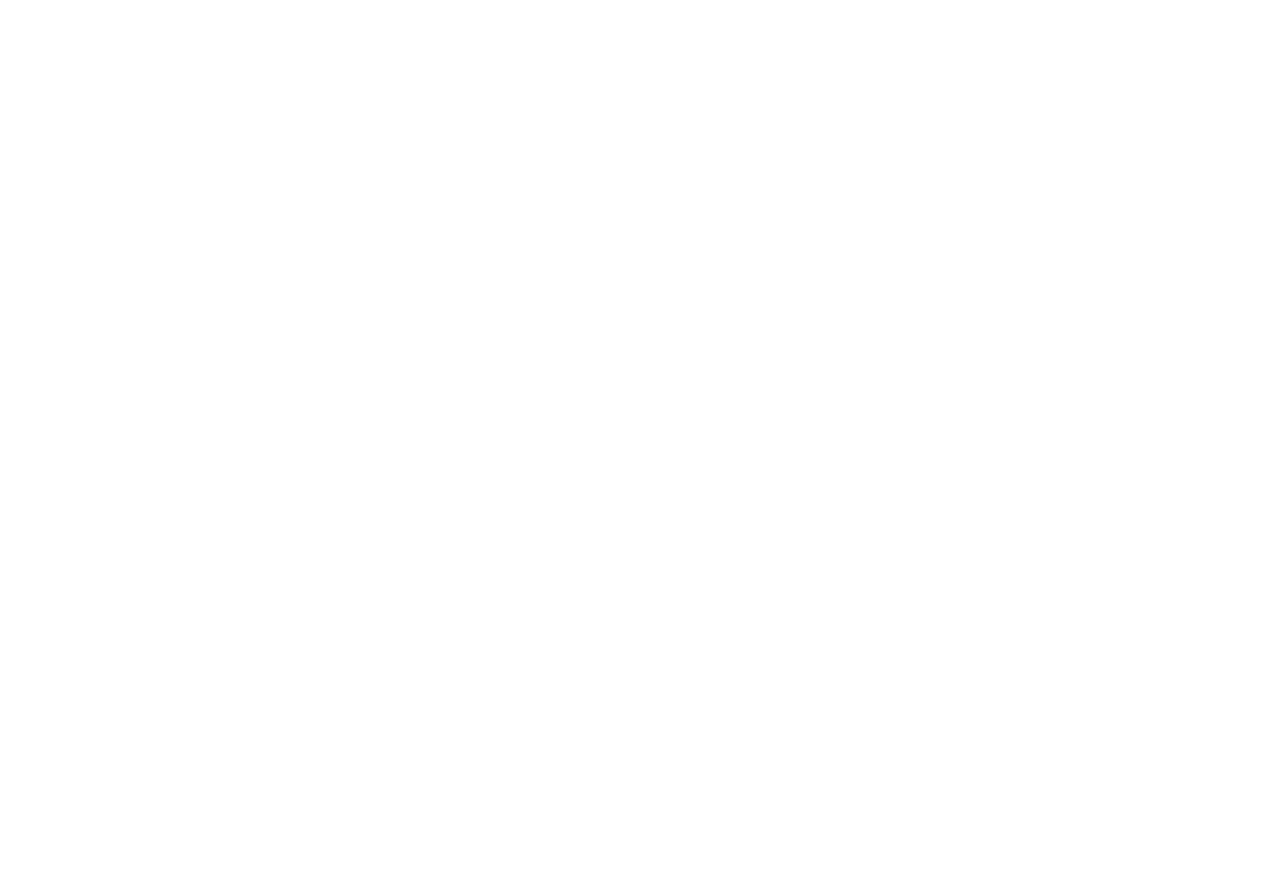
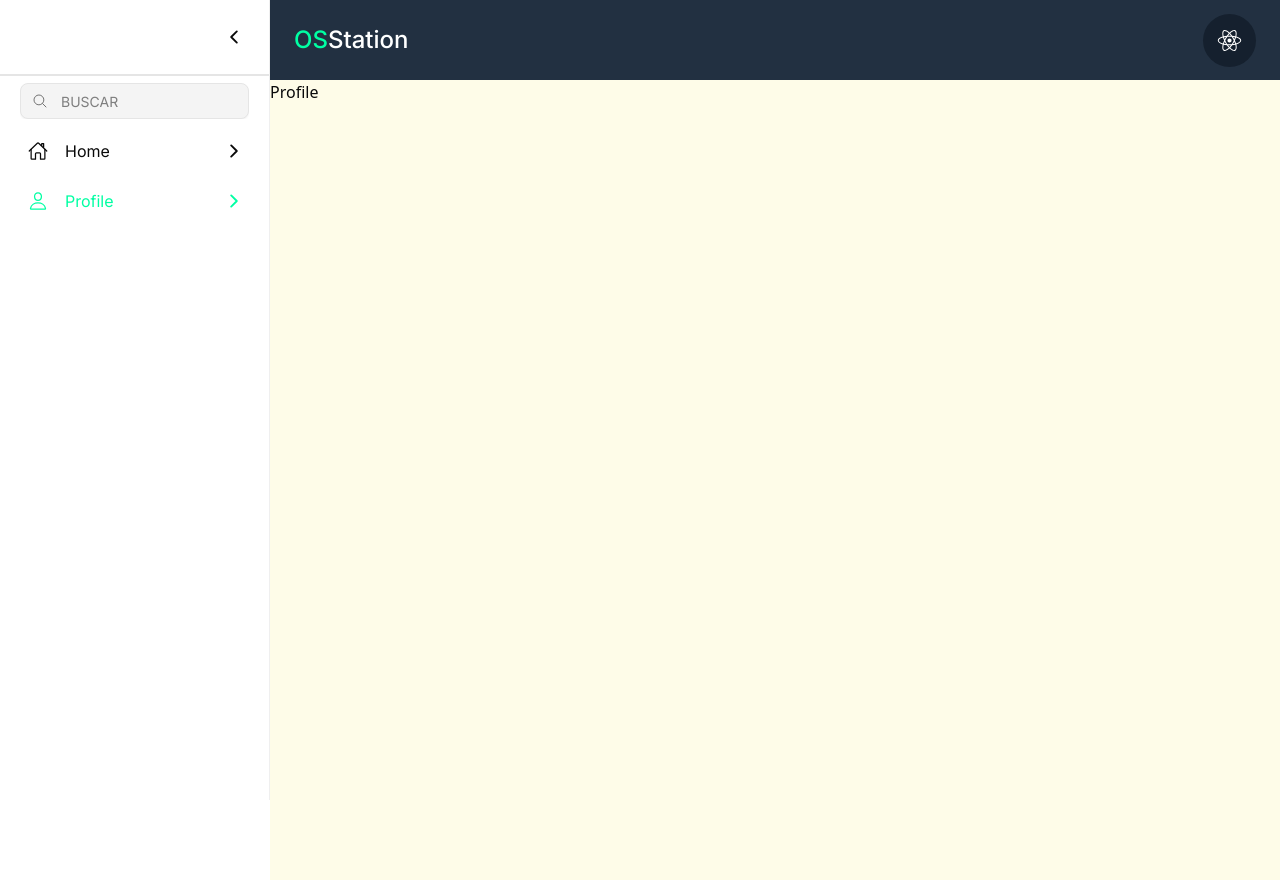
Before and after one commit to anna-paula-dante/OSStation-Frontend, a React (Vite) app: page /profile in a window 1280 px wide. Before the commit this address had no page. Before the commit the page ends 800 px from the top, so only its background shows below. Built offline with nearby package versions, Linux system fonts and the light colour scheme.

Commit message:
Feat: add profile page, layout  with header menu  - component searchInput

```diff
--- /dev/null
+++ b/src/components/SidebarComponent.tsx
@@ -0,0 +1,81 @@
+import { NavLink, useLocation } from "react-router";
+import { Sidebar, Menu, MenuItem } from "react-pro-sidebar";
+import {
+  IoChevronBack,
+  IoChevronForward,
+  IoHomeOutline,
+  IoPersonOutline,
+} from "react-icons/io5";
+import SearchInput from "./searchInput";
+
+type SidebarProps = {
+  collapsed: boolean;
+  toggled: boolean;
+  handleToggleSidebar: () => void;
+  handleCollapsedChange: () => void;
+};
+
+const SidebarComponent: React.FC<SidebarProps> = ({
+  collapsed,
+  handleToggleSidebar,
+  handleCollapsedChange,
+  toggled,
+}) => {
+  const location = useLocation();
+
+  return (
+    <Sidebar
+      collapsed={collapsed}
+      onToggle={handleToggleSidebar}
+      breakPoint="md"
+      toggled={toggled}
+      backgroundColor="white"
+      className="h-full"
+      onBackdropClick={handleToggleSidebar}
+      width="270px"
+    >
+      {/* Header */}
+      <div className="border-b-2 py-3 pb-3">
+        <Menu>
+          {collapsed ? (
+            <MenuItem
+              icon={<IoChevronForward size={20} />}
+              onClick={handleCollapsedChange}
+            ></MenuItem>
+          ) : (
+            <MenuItem
+              suffix={<IoChevronBack size={20} />}
+              onClick={handleCollapsedChange}
+            ></MenuItem>
+          )}
+        </Menu>
+      </div>
+      {/* Content */}
+      <div className="sidebar-content">
+        <Menu className="font-Inter font-normal text-base">
+          <MenuItem>
+            <SearchInput />
+          </MenuItem>
+          <MenuItem
+            icon={<IoHomeOutline size={20} />}
+            suffix={<IoChevronForward size={20} />}
+            component={<NavLink to="/home" />}
+            className={location.pathname === "/home" ? "text-[#00FFA3]" : ""}
+          >
+            Home
+          </MenuItem>
+          <MenuItem
+            icon={<IoPersonOutline size={20} />}
+            suffix={<IoChevronForward size={20} />}
+            component={<NavLink to="/profile" />}
+            className={location.pathname === "/profile" ? "text-[#00FFA3]" : ""}
+          >
+            Profile
+          </MenuItem>
+        </Menu>
+      </div>
+    </Sidebar>
+  );
+};
+
+export default SidebarComponent;
--- /dev/null
+++ b/src/components/header.tsx
@@ -0,0 +1,22 @@
+import { IoLogoReact, IoMenu } from "react-icons/io5";
+import Title from "./Title";
+
+interface HeaderProps {
+  fs: () => void;
+}
+
+export default function Header({ fs }: HeaderProps) {
+  return (
+    <header className="h-[80px] w-full flex items-center justify-between px-6 bg-[#223041]">
+      <div className="flex gap-6">
+        <button className="md:hidden" onClick={() => fs()}>
+          <IoMenu size={33} className="text-[#00FFA3]" />
+        </button>
+        <Title />
+      </div>
+      <div className="bg-[#15202E] rounded-full p-3.5 text-white">
+        <IoLogoReact size={25} />
+      </div>
+    </header>
+  );
+}
--- /dev/null
+++ b/src/components/searchInput.tsx
@@ -0,0 +1,18 @@
+import { Input } from "./ui/input";
+import { IoSearchOutline } from "react-icons/io5";
+import { Label } from "./ui/label";
+export default function SearchInput() {
+  return (
+    <div className="relative">
+      <Label htmlFor="search">
+        <IoSearchOutline className="absolute left-3 top-1/2 h-4 w-4 -translate-y-1/2 text-muted-foreground" />
+      </Label>
+      <Input
+        type="search"
+        id="search"
+        className="pl-10 bg-[#F4F4F4]"
+        placeholder="BUSCAR"
+      />
+    </div>
+  );
+}
--- /dev/null
+++ b/src/layout/Layout.tsx
@@ -0,0 +1,35 @@
+import Header from "@/components/header";
+import SidebarComponent from "@/components/SidebarComponent";
+import { Outlet } from "react-router";
+import { useState } from "react";
+const Layout = () => {
+  const [collapsed, setCollapsed] = useState(false);
+  const [toggled, setToggled] = useState(false);
+
+  const handleCollapsedChange = () => {
+    setCollapsed(!collapsed);
+  };
+
+  const handleToggleSidebar = () => {
+    setToggled(!toggled);
+  };
+
+  return (
+    <div className="h-screen flex">
+      <SidebarComponent
+        collapsed={collapsed}
+        toggled={toggled}
+        handleToggleSidebar={handleToggleSidebar}
+        handleCollapsedChange={handleCollapsedChange}
+      />
+      <div className="w-full bg-red-400">
+        <Header fs={handleToggleSidebar} />
+        <div className="bg-yellow-50 h-full">
+          <Outlet />
+        </div>
+      </div>
+    </div>
+  );
+};
+
+export default Layout;
--- /dev/null
+++ b/src/pages/SignIn/Profile/Profile.tsx
@@ -0,0 +1,3 @@
+export default function Profile() {
+  return <div>Profile</div>;
+}
--- a/src/router/AppRouter.tsx
+++ b/src/router/AppRouter.tsx
@@ -1,13 +1,18 @@
 import { BrowserRouter, Routes, Route } from "react-router";
 
 import App from "@/App";
+import Layout from "@/layout/Layout";
 import SignIn from "@/pages/SignIn/SignIn";
+import Profile from "@/pages/SignIn/Profile/Profile";
 export default function AppRouter() {
   return (
     <BrowserRouter>
       <Routes>
         <Route path="/" element={<SignIn />} />
-        <Route path="home" element={<App />} />
+        <Route path="/" element={<Layout />}>
+          <Route path="home" element={<App />} />
+          <Route path="profile" element={<Profile />} />
+        </Route>
       </Routes>
     </BrowserRouter>
   );
```
